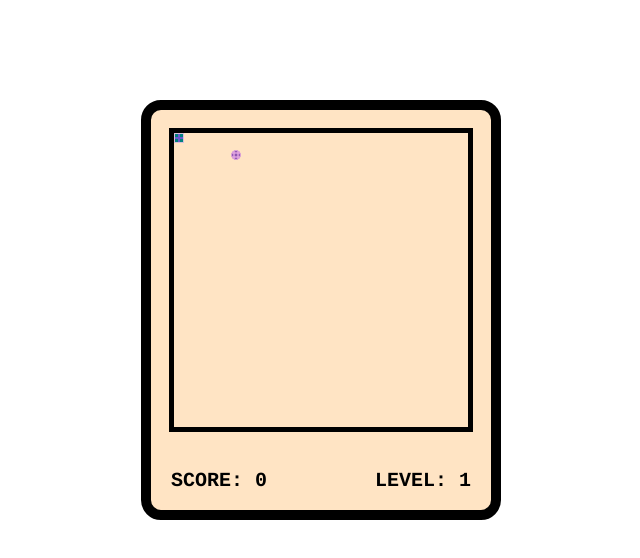
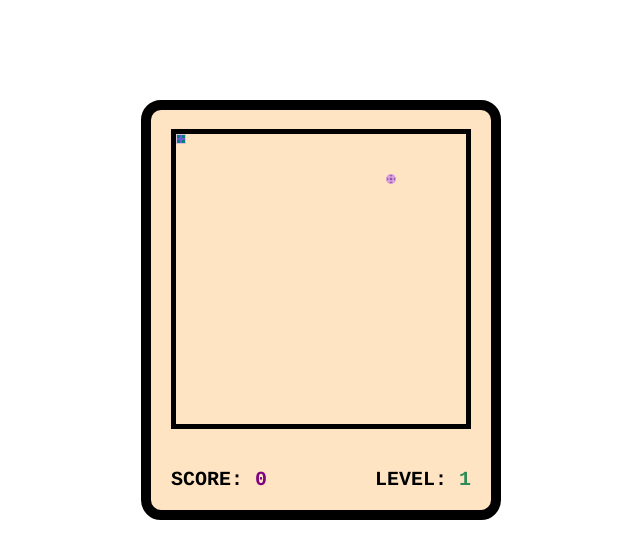
Before and after one commit to xllpiupiu/Greedy-snake, a website built with webpack: page src/index.html in a window 1280 px wide. Shown: the whole page, without its empty margins (319-959 px from the left). Built offline with nearby package versions, Linux system fonts and the light colour scheme.

Commit message:
完成食物类和积分类

```diff
--- a/src/index.ts
+++ b/src/index.ts
@@ -1 +1,7 @@
 import './style/index.less'
+import Food from './modules/Food';
+import ScorePanel from './modules/ScorePanel';
+const food = new Food();
+console.log(food.X,food.Y);
+food.change();
+console.log(food.X,food.Y);
--- /dev/null
+++ b/src/modules/Food.ts
@@ -0,0 +1,28 @@
+//一个对象一个对象的写
+//定义类 食物
+class Food {
+  //定义一个属性表示食物对应的元素
+  element: HTMLElement;
+  constructor(){
+    // !表示不可能为空  获取页面中的元素并讲其赋值给element
+    this.element = document.getElementById('food')!;
+  }
+  //获取食物坐标x
+  get X(){
+    return this.element.offsetLeft;
+  }
+  //获取食物Y坐标
+  get Y(){
+    return this.element.offsetTop;
+  }
+  //修改食物位置的方法 随机
+  //食物最小位置为0 最大位置为290 🐍一次移动一个10px
+  change(){
+   let top = Math.round(Math.random()*29)*10;
+   let left = Math.round(Math.random()*29)*10;
+    this.element.style.left = top + 'px';
+    this.element.style.top = left + 'px';
+  }
+}
+
+export default Food;
--- /dev/null
+++ b/src/modules/ScorePanel.ts
@@ -0,0 +1,39 @@
+//积分牌类
+class ScorePanel {
+  score = 0;
+  level = 1;
+  scoreEle: HTMLElement;
+  levelEle: HTMLElement;
+  //设置变量限制等级
+  maxLevel: number;
+  //设置达到分数升级
+  upScore: number;
+  constructor(maxLevel: number=10,upScore: number = 10){
+    this.maxLevel = maxLevel;
+    this.upScore = upScore;
+    this.scoreEle = document.getElementById('score')!;
+    this.levelEle = document.getElementById('level')!;
+  }
+  //方法  加分方法
+  addScore(){
+   this.scoreEle.innerHTML = ++this.score + '';
+   //表示每20分升级
+   if(this.score % this.upScore === 0){
+     this.levelUp();
+   }
+  }
+  //提升等级 升级应该由分数达到多少控制
+  levelUp(){
+    if(this.level<this.maxLevel){
+    this.levelEle.innerHTML = ++this.level + '';
+    }
+  }
+}
+
+const scorePanel = new ScorePanel();
+// scorePanel.addScore();
+for(let i=0;i<10;i++){
+  scorePanel.addScore();
+}
+
+export default ScorePanel;
--- a/src/style/index.less
+++ b/src/style/index.less
@@ -24,8 +24,9 @@
   justify-content: space-around;
   //游戏舞台
   #stage {
-    width: 304px;
-    height: 304px;
+    position: relative;
+    width: 300px;
+    height: 300px;
     border: 5px solid black;
   }
   //设置🐍样式
@@ -35,7 +36,6 @@
       position:absolute;
       width: 10px;
       height: 10px;
-      box-sizing: border-box;
       background-color:slateblue;
       border: 1px solid thistle;
       display:flex;
@@ -51,7 +51,6 @@
   }
   #food {
     position: absolute;
-    box-sizing: border-box;
     left: 80px;
     top: 40px;
     width: 10px;
@@ -76,6 +75,12 @@
     display: flex;
     //设置主轴对齐方式
     justify-content: space-between;
+    #score {
+      color:purple;
+    }
+    #level {
+      color:seagreen;
+    }
   }
 }
 body{
```
Also changed, not shown: readme.md, src/style/index.css.
